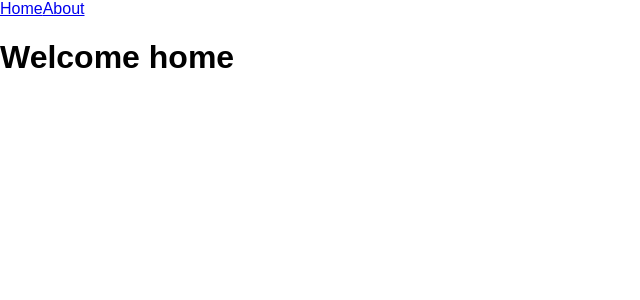
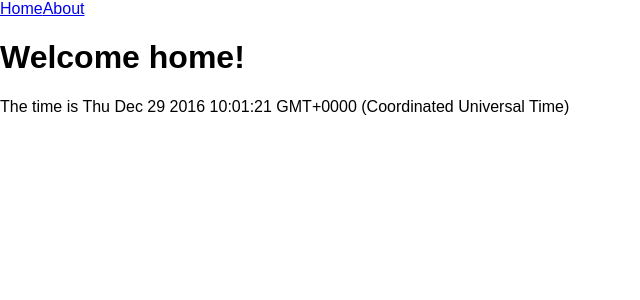
Before and after one commit to ArnaudWeyts/30-days-of-react, a React (Create React App) app in the folder 30days/: page / in a window 1280 px wide. Shown: the top 300 px of the page, without its empty margins (0-640 px from the left). Built offline with nearby package versions, Linux system fonts and the light colour scheme; the HTML template or start-up script is replaced by a standard one.

Commit message:
finished lesson 19

```diff
--- a/30days/package.json
+++ b/30days/package.json
@@ -9,7 +9,9 @@
   "dependencies": {
     "react": "^15.4.1",
     "react-dom": "^15.4.1",
-    "react-router": "^3.0.0"
+    "react-redux": "^5.0.1",
+    "react-router": "^3.0.0",
+    "redux": "^3.6.0"
   },
   "scripts": {
     "start": "react-scripts start",
--- a/30days/src/App.js
+++ /dev/null
@@ -1,23 +0,0 @@
-import React from 'react';
-import { Router, Route, hashHistory, IndexRoute } from 'react-router';
-import 'whatwg-fetch';
-import './App.css';
-import Index from './containers/Index';
-import Home from './views/Home/Home';
-import About from './views/About/About';
-
-class App extends React.Component {
-  render() {
-    return (
-      <Router history={hashHistory}>
-        <Route path="/" component={Index} >
-          <IndexRoute component={Home} />
-          <Route path="home" component={Home} />
-          <Route path="/about" component={About} />
-        </Route>
-      </Router>
-    );
-  }
-}
-
-export default App;
--- /dev/null
+++ b/30days/src/containers/App.js
@@ -0,0 +1,36 @@
+import React from 'react';
+
+import {
+  Router, Route, hashHistory, IndexRoute
+} from 'react-router';
+
+// We'll import the Index component from this
+// src/containers directory directly
+import { Index } from './Index';
+
+// We'll load our views from the `src/views`
+// directory
+import Home from '../views/Home/Home';
+import About from '../views/About/About';
+
+export class App extends React.Component {
+  render() {
+    const createElement = (Component, props) => {
+      return <Component
+              actions={this.props.actions}
+              {...props} />;
+    };
+    return (
+      <Router history={hashHistory}
+        createElement={createElement}>
+        <Route path="/" component={Index}>
+          <IndexRoute component={Home} />
+          <Route path="home" component={Home} />
+          <Route path="about" component={About} />
+        </Route>
+      </Router>
+    );
+  }
+}
+
+export default App;
--- /dev/null
+++ b/30days/src/containers/Root.js
@@ -0,0 +1,13 @@
+import React from 'react';
+import { Provider } from 'react-redux';
+import App from './App';
+
+export const Root = ({store, actions}) => {
+  return (
+    <Provider store={store}>
+      <App actions={actions} />
+    </Provider>
+  );
+};
+
+export default Root;
--- a/30days/src/index.js
+++ b/30days/src/index.js
@@ -1,9 +1,13 @@
 import React from 'react';
 import ReactDOM from 'react-dom';
-import App from './App';
+import Root from './containers/Root';
 import './index.css';
 
+// Create redux store
+import configureStore from './redux/configureStore';
+const {store, actions} = configureStore();
+
 ReactDOM.render(
-  <App />,
+  <Root store={store} actions={actions} />,
   document.getElementById('root')
 );
--- /dev/null
+++ b/30days/src/redux/configureStore.js
@@ -0,0 +1,14 @@
+import {createStore, bindActionCreators} from 'redux';
+import * as currentTime from './modules/currentTime';
+
+export const configureStore = () => {
+  const store = createStore(currentTime.reducer);
+
+  const actions = {
+    currentTime: bindActionCreators(currentTime.actions, store.dispatch)
+  };
+
+  return {store, actions};
+};
+
+export default configureStore;
--- /dev/null
+++ b/30days/src/redux/modules/currentTime.js
@@ -0,0 +1,15 @@
+export const types = {
+  'FETCH_NEW_TIME': 'FETCH_NEW_TIME'
+};
+
+const initialState = {
+  currentTime: new Date()
+};
+
+export const reducer = (state = initialState, action) => {
+  return state;
+};
+
+export const actions = {
+  updateTime: () => ({type: types.FETCH_NEW_TIME})
+};
--- a/30days/src/views/Home/Home.js
+++ b/30days/src/views/Home/Home.js
@@ -1,6 +1,20 @@
 import React from 'react';
+import {connect} from 'react-redux';
 
-export const Home = () => (
-  <div><h1>Welcome home</h1></div>
-);
-export default Home;
+export const Home = (props) => {
+  return (
+    <div className="content">
+      <h1>Welcome home!</h1>
+      <p>The time is {props.currentTime.toString()}</p>
+    </div>
+  );
+};
+
+const mapStateToProps = (state) => {
+  return {
+    currentTime: state.currentTime
+  };
+};
+export default connect(
+  mapStateToProps
+)(Home);
```
Also changed, not shown: 2 other files (tests, documents, lock files or other folders).
